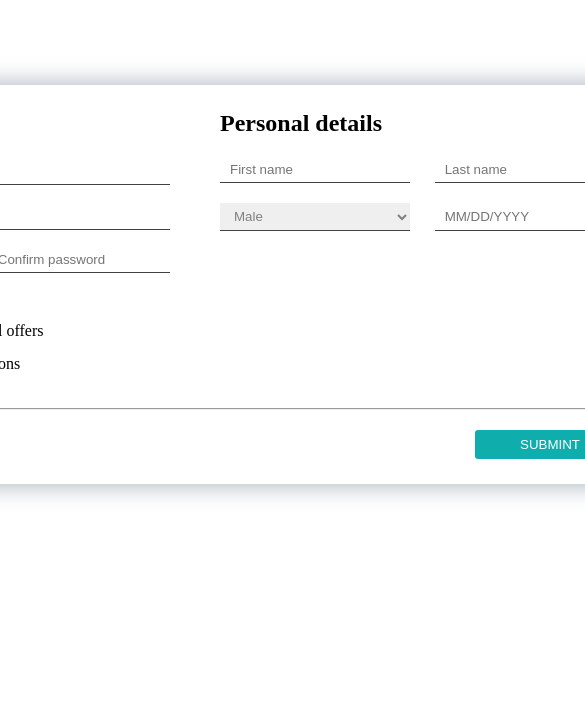
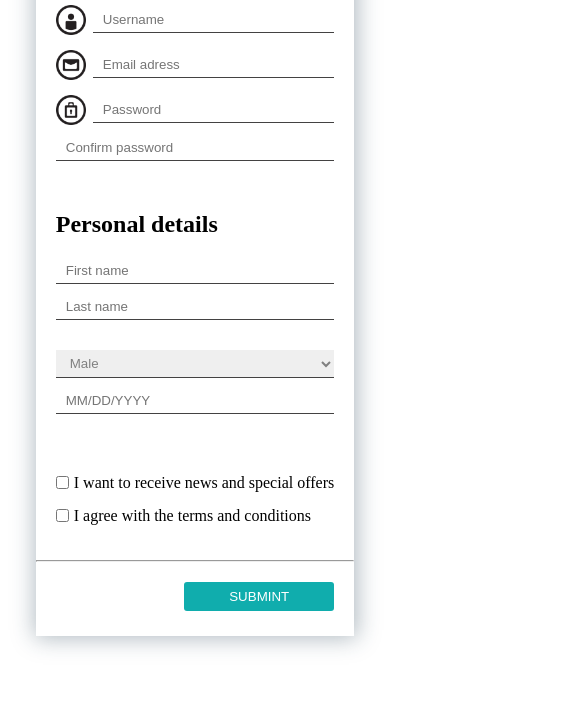
Before and after one commit to irskrsk/registration-form, a plain HTML site: page index.html in a window 390 px wide. Shown: the part 138-844 px from the top of the page, 585 px wide, since content can reach past the window. Drawn offline with Linux system fonts and the light colour scheme.

Commit message:
add adaptive versions

```diff
--- a/style.css
+++ b/style.css
@@ -77,7 +77,6 @@ img{
 
 .personal-conteiner input, select{
     width: 47%;
-
 }
 
 .personal-conteiner div{
@@ -109,3 +108,49 @@ button{
 .checkbox-cont input{
     margin-right: 5px;
 }
+
+@media screen and (max-width: 900px){
+    .inform-cont{
+        flex-direction: column;
+        margin-right: 20px;
+    }
+
+    form{
+        max-width: 900px;
+        min-width: 600px;
+    }
+
+    .personal-conteiner{
+        margin: 40px 0 0 20px;
+        width: calc(100% - 20px);
+    }
+
+    .registr-conteiner{
+        width: calc(100% - 20px);
+    }
+
+}
+
+@media screen and (max-width: 600px){
+    .password-conteiner,
+    .personal-conteiner div{
+        flex-direction: column;
+    }
+
+    form{
+        max-width: 600px;
+        min-width: 300px;
+    }
+
+    .personal-conteiner input, select,
+    .password-conteiner .item{
+        width: 100%;
+        margin-bottom: 10px;
+    }
+
+    .checkbox-cont{
+        margin-right: 20px;
+    }
+
+
+}
```
Also changed, not shown: icons/invalid.png (deleted), icons/moon_flag.png (deleted), icons/valid.png (deleted).
